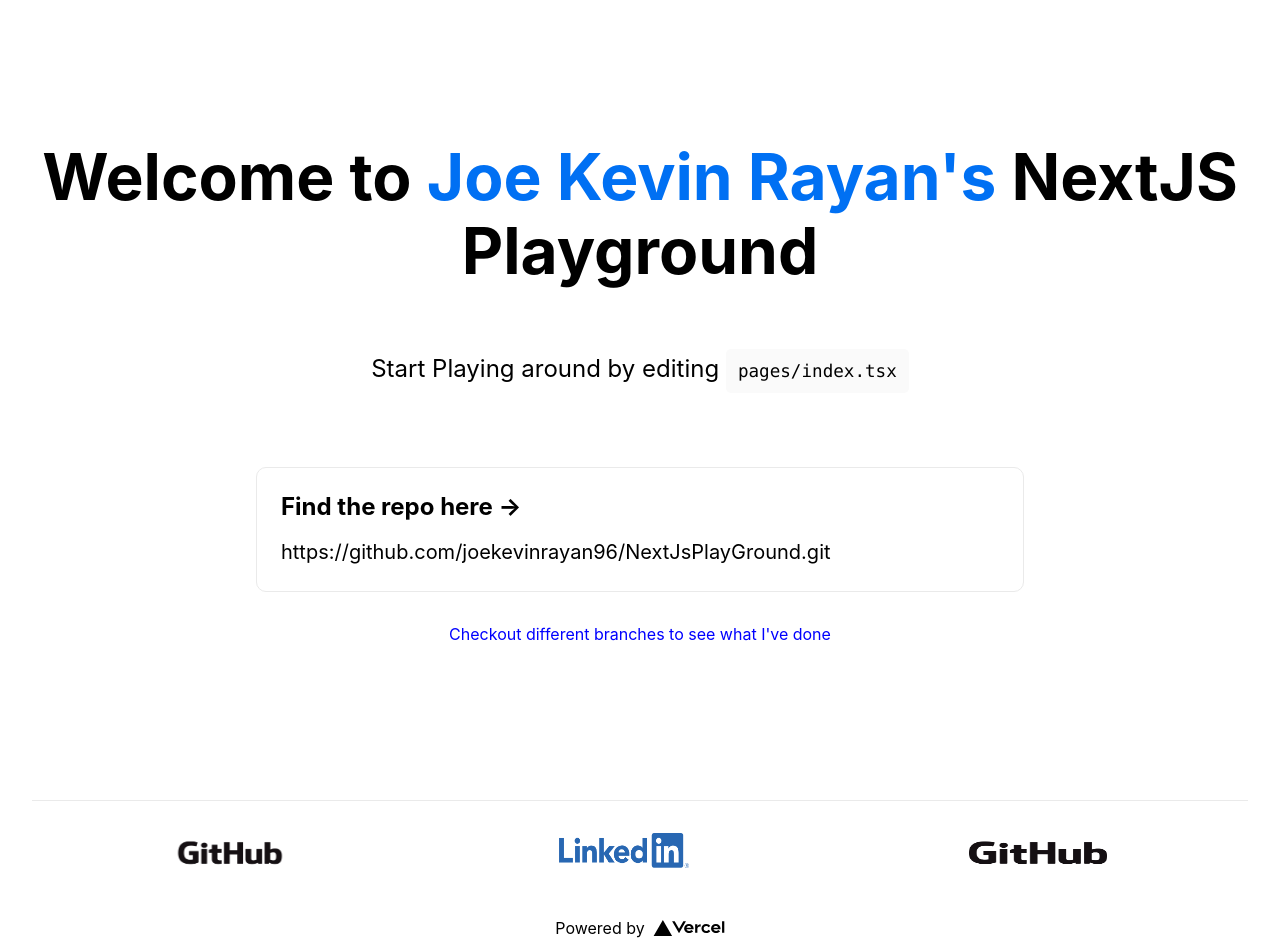
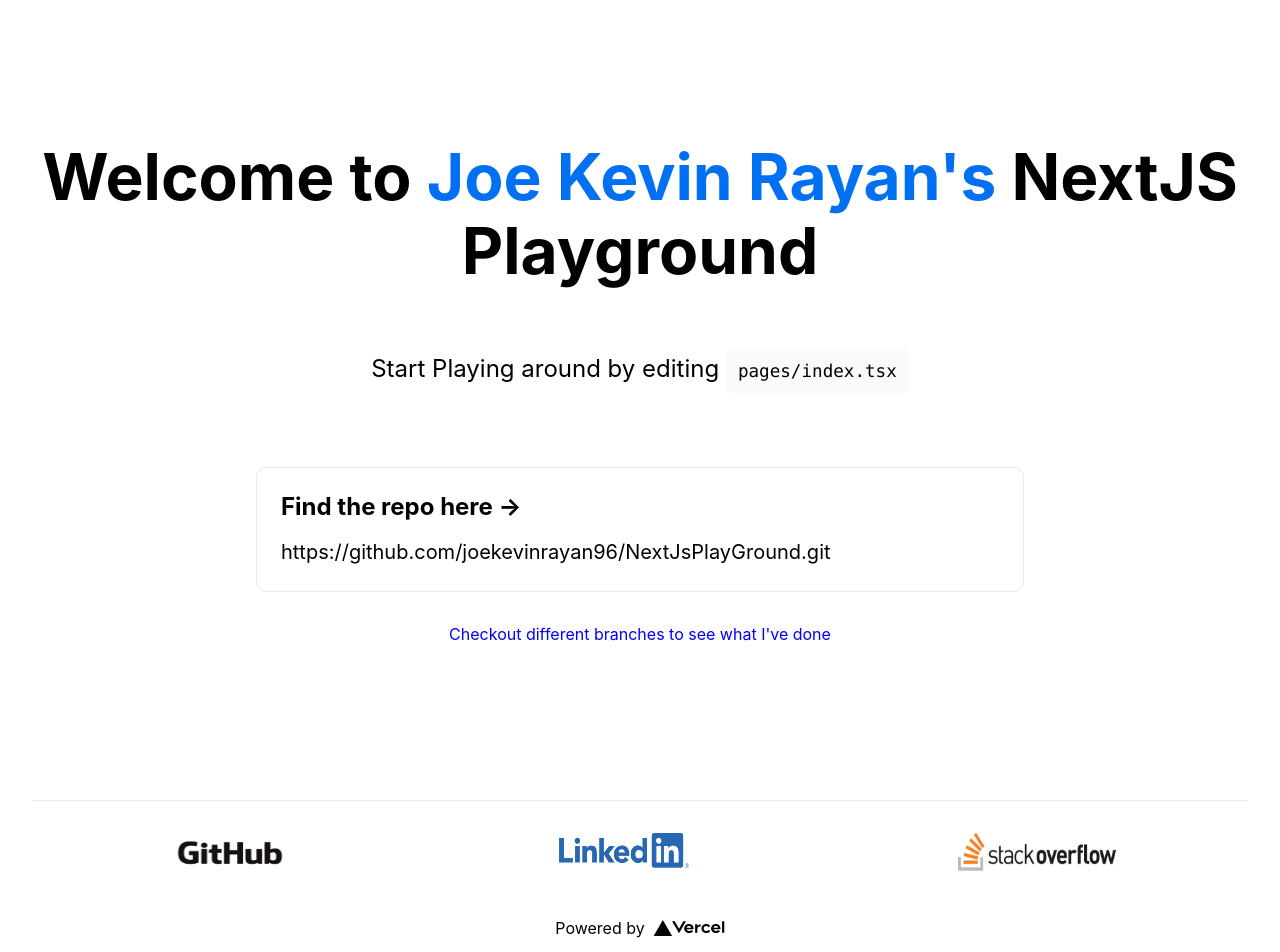
Before and after one commit to joekevinrayan96/NextJsPlayGround, a Next.js app: page / in a window 1280 px wide. Shown: the top 952 px of the page. Built offline with nearby package versions, Linux system fonts and the light colour scheme.

Commit message:
added SO image

```diff
--- a/pages/index.tsx
+++ b/pages/index.tsx
@@ -4,7 +4,7 @@ import Image from "next/image";
 import styles from "../styles/Home.module.css";
 import linkedInLogo from "../assets/LinkedInLogo.png";
 import gitHubLogo from "../assets/GitHubLogo.png";
-// import stackOverFlowLogo from "../assets/StackOverFlowLogo.png";
+import stackOverFlowLogo from "../assets/StackOverFlowLogo.png";
 
 const Home: NextPage = () => {
   return (
@@ -72,7 +72,7 @@ const Home: NextPage = () => {
           <a href="https://stackoverflow.com/users/6865638/joekevinrayan96">
             <span className={styles.logo}>
               <Image
-                src={gitHubLogo}
+                src={stackOverFlowLogo}
                 alt="StackOverFlowLogo"
                 width={160}
                 height={40}
```
